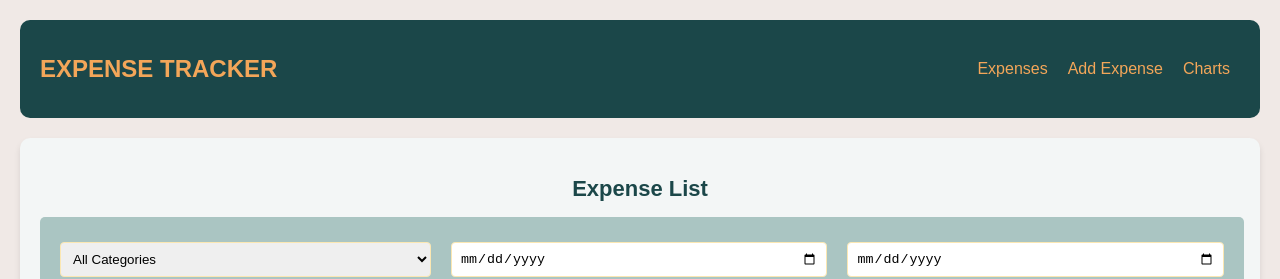
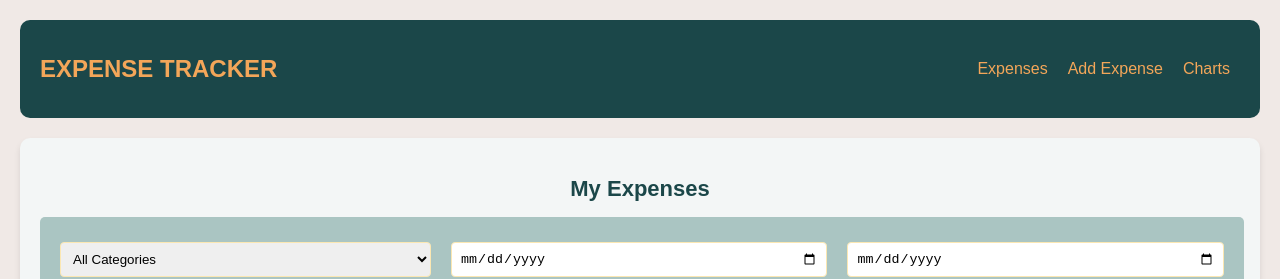
Before and after one commit to amanda-odawa/expense-tracker-2, a React (Create React App) app: page / in a window 1280 px wide. Shown: the top 279 px of the page. Built offline with nearby package versions, Linux system fonts and the light colour scheme; data requests are answered from the project's data file; what chartjs-plugin-datalabels would draw is missing.

Commit message:
complete

```diff
--- a/src/components/ExpenseList.js
+++ b/src/components/ExpenseList.js
@@ -38,7 +38,7 @@ const ExpenseList = ({ expenses = [], setExpenses }) => {
 
   return (
     <div className="expense-list">
-      <h2 className="expense-list-title">Expense List</h2>
+      <h2 className="expense-list-title">My Expenses</h2>
       <FilterPanel onFilter={handleFilter} />
       {filteredExpenses.length === 0 ? (
         <p className="expense-list-empty">No expenses found.</p>
```
